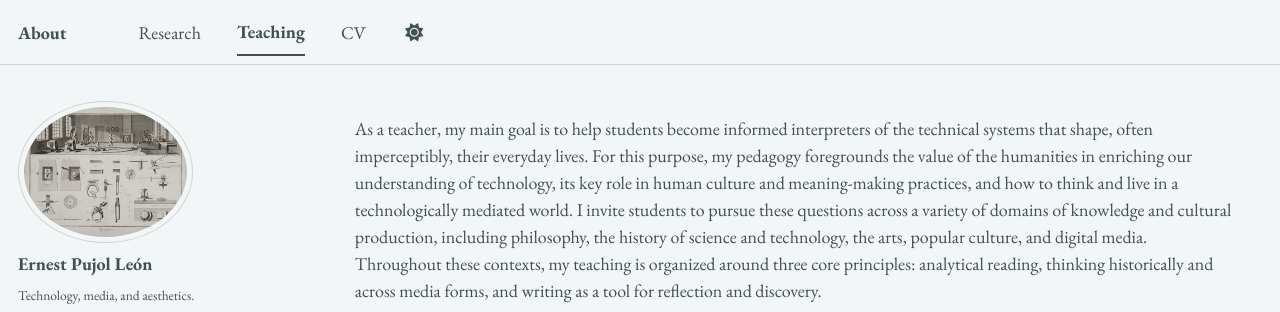
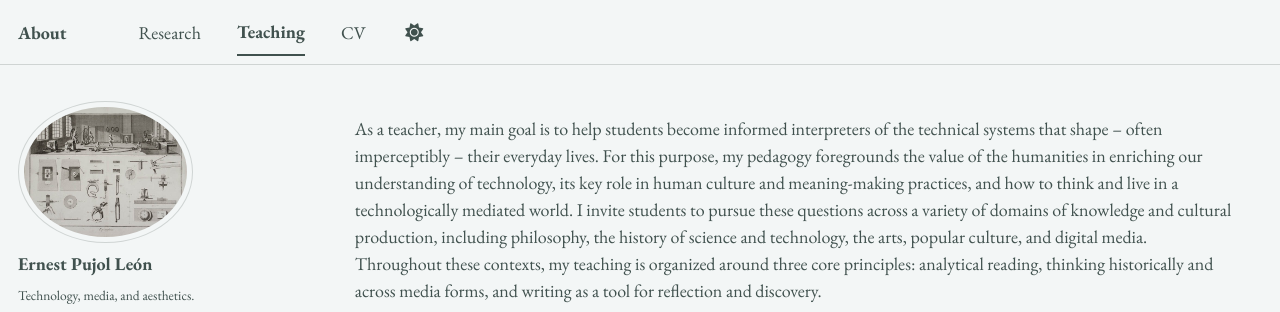
Before and after one commit to epujol90/epujol90.github.io, a Jekyll site: the page built from _pages/teaching.md, in a window 1280 px wide and 900 px high. Shown: the top 312 px of the window. Built offline with Jekyll 4.4.1, drawn with Linux system fonts in a browser that asks for light colours; some web fonts are replaced; a script bundle is joined from its source files by our own code; library files that are not in the unit come from our copies.

```diff
--- a/_pages/teaching.md
+++ b/_pages/teaching.md
@@ -5,7 +5,7 @@ permalink: /teaching/
 author_profile: true
 ---
 
-As a teacher, my main goal is to help students become informed interpreters of the technical systems that shape, often imperceptibly, their everyday lives. For this purpose, my pedagogy foregrounds the value of the humanities in enriching our understanding of technology, its key role in human culture and meaning-making practices, and how to think and live in a technologically mediated world. I invite students to pursue these questions across a variety of domains of knowledge and cultural production, including philosophy, the history of science and technology, the arts, popular culture, and digital media. Throughout these contexts, my teaching is organized around three core principles: analytical reading, thinking historically and across media forms, and writing as a tool for reflection and discovery.
+As a teacher, my main goal is to help students become informed interpreters of the technical systems that shape -- often imperceptibly -- their everyday lives. For this purpose, my pedagogy foregrounds the value of the humanities in enriching our understanding of technology, its key role in human culture and meaning-making practices, and how to think and live in a technologically mediated world. I invite students to pursue these questions across a variety of domains of knowledge and cultural production, including philosophy, the history of science and technology, the arts, popular culture, and digital media. Throughout these contexts, my teaching is organized around three core principles: analytical reading, thinking historically and across media forms, and writing as a tool for reflection and discovery.
 
 My teaching experience includes both classroom instruction and writing center practice at NYU and Duke University, where I earned two certificates in college teaching and writing pedagogy. I also designed and taught several undergraduate courses on media studies, philosophy of technology, and critical theory. My teaching received consistently strong evaluations and a teaching award recognizing me among the top 5% of Duke instructors in the humanities. In addition to this classroom experience, I have completed specialized training in digital and distance education through a Bass Digital Education Fellowship, which in the spring of 2023 allowed me to collaborate with Duke Learning Innovation and the Center for Computational Thinking in the design of a self-paced online course in data science and R.
 
```
